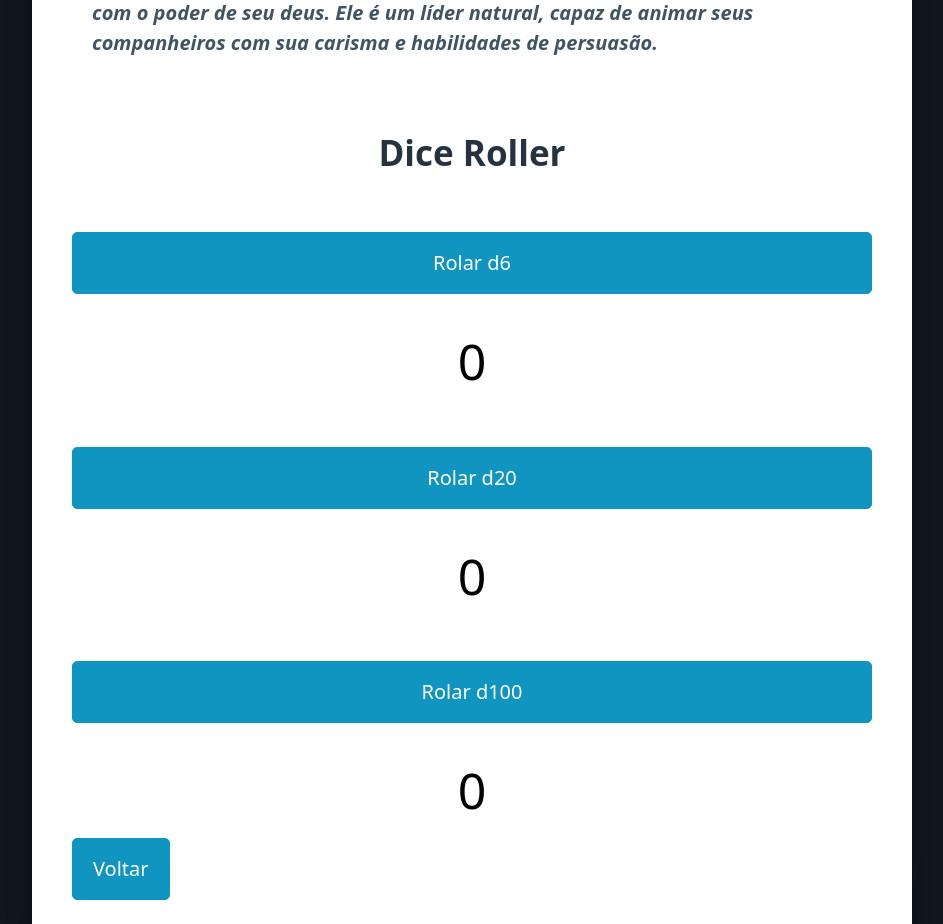
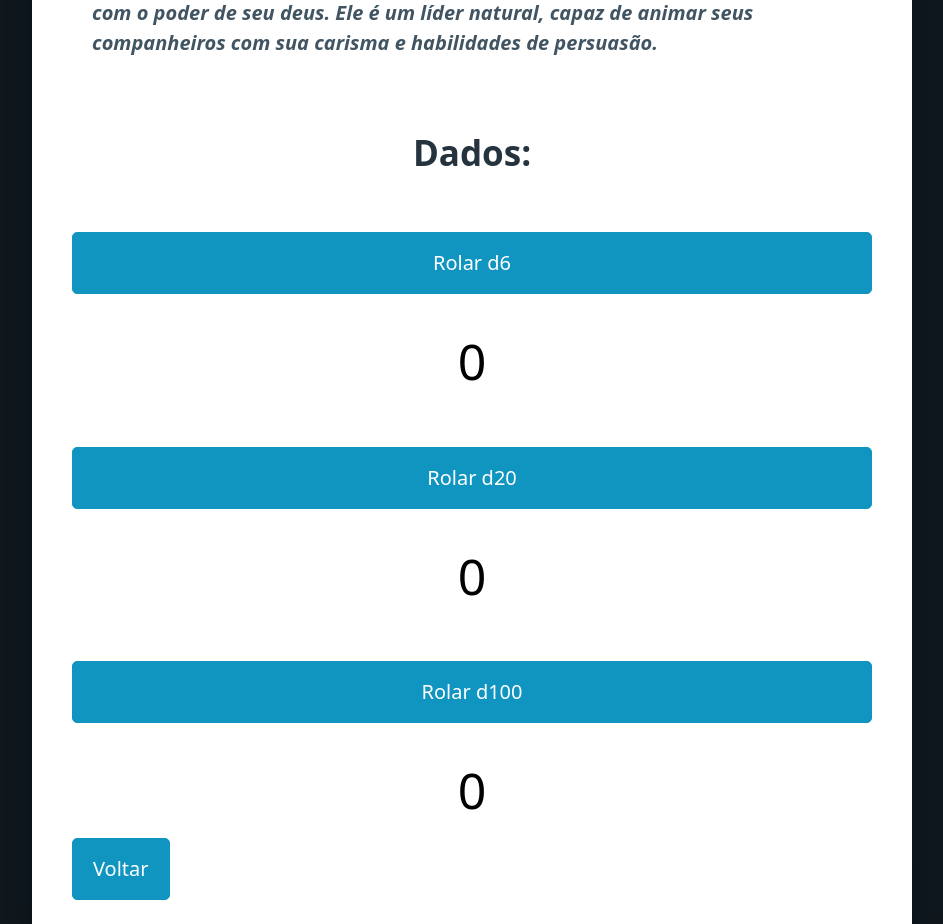
Before and after one commit to 999luan/GestorDeFichas, a Next.js app in the folder fichas-rpg/: page /article/1 in a window 1280 px wide. Shown: the part 1320-2244 px from the top of the page, without its empty margins (168-1111 px from the left). Built offline with nearby package versions, Linux system fonts and the light colour scheme.

Commit message:
nome do componente dado corrigido

```diff
--- a/fichas-rpg/src/components/DiceRoller.js
+++ b/fichas-rpg/src/components/DiceRoller.js
@@ -20,7 +20,7 @@ const DiceRoller = () => {
 
   return (
     <div className={diceStyles.diceRoller}>
-      <h2>Dice Roller</h2>
+      <h2>Dados:</h2>
       <button onClick={rollD6}>Rolar d6</button>
       <span>{d6}</span>
       <br />
```
